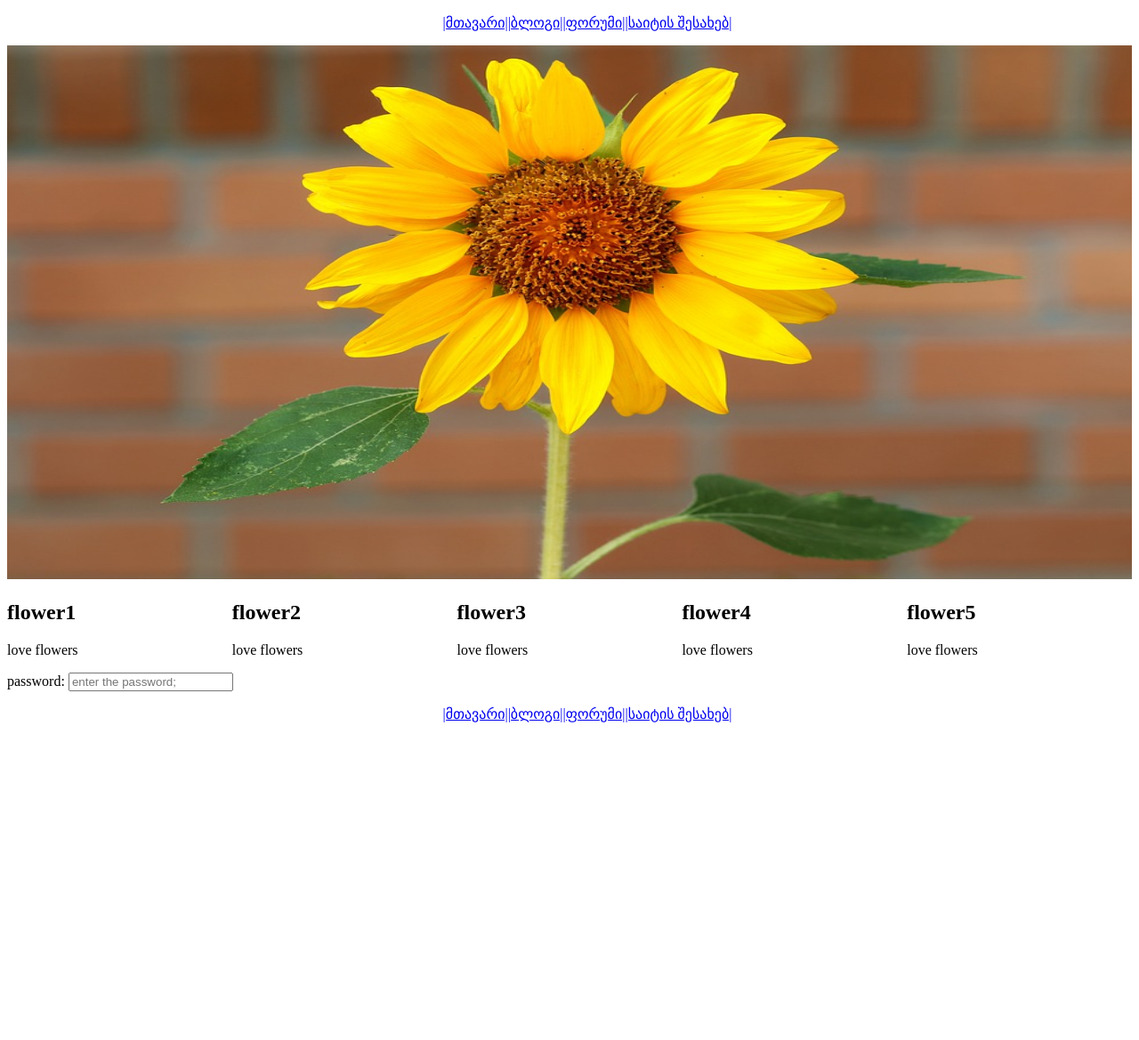
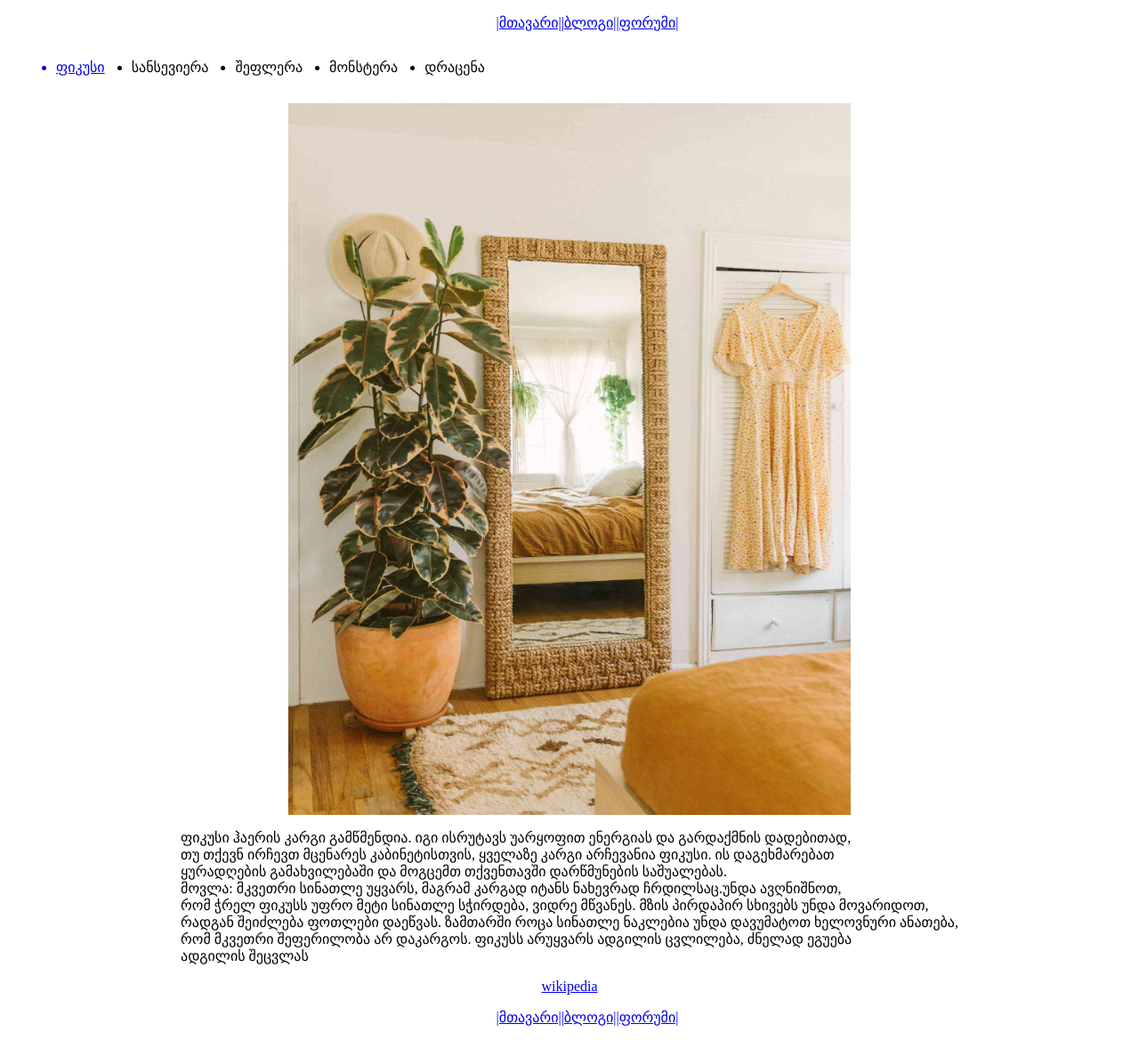
Before and after one commit to elenea3/html2, a plain HTML site: page blog.html in a window 1280 px wide. Shown: the whole page at 89% size. Before the commit the page ends 828 px from the top, so only its background shows below. Drawn offline with Linux system fonts and the light colour scheme.

Commit message:
nav teg using

```diff
--- a/blog.html
+++ b/blog.html
@@ -6,55 +6,63 @@
     <meta name="viewport" content="width=device-width, initial-scale=1.0">
     <title>Document</title>
 </head>
-<body>
+<body >
+    <header>
         <ul style ="list-style:none ; display:flex; justify-content: center;">
             <li><a href="index.html">|მთავარი|</a></li>
             <li><a href="blog.html">|ბლოგი|</a></li>
             <li><a href="forum.html">|ფორუმი|</a></li>
-        <li><a href="about.html">|საიტის შესახებ|</a></li>
+
         </ul>
-    <div>
-        <img src="\src\img\sunflowers.jfif" alt="sunflowers" style="width:100%; max-height:600px;"/>
+
+
+    </header>
+
+
+        <header>
+        <nav>
+            <ul style="display: flex; ">
+                <a href="#fikus" style="margin:15px ;" ><li >ფიკუსი</li></a>
+                <li style="margin:15px ;">სანსევიერა</li>
+                <li style="margin:15px ;">შეფლერა</li>
+                <li style="margin:15px ;">მონსტერა</li>
+                <li style="margin:15px ;">დრაცენა</li>
+            </ul>
+
+        </nav>
+    </header>
+    <div style="display:flex;justify-content:center;">
+        <img src="/src\img\fikus.jpeg" alt="fikus-photo" style="width:50%; height:800px;  "/>
 
 </div>
 
-    <div style = " display: flex; justify-content: center;">
-       <div style="width:20%;">
-         <h2> flower1 </h2>
-         <p>love flowers</p>
-        </div>
-       <div style="width:20%;">
-        <h2> flower2 </h2>
-        <p>love flowers</p>
-       </div>
-       <div style="width:20%;">
-         <h2> flower3 </h2>
-         <p>love flowers</p>
-        </div>
-       <div style="width:20%;">
-         <h2> flower4 </h2>
-         <p>love flowers</p>
-        </div>
-        <div style="width:20%;">
-            <h2> flower5 </h2>
-            <p>love flowers</p>
-           </div>
+
+      <p id="fikus" style="display: flex;justify-content: center;">ფიკუსი ჰაერის კარგი გამწმენდია. იგი ისრუტავს უარყოფით ენერგიას და გარდაქმნის დადებითად,<br>
+         თუ თქევნ ირჩევთ მცენარეს კაბინეტისთვის, ყველაზე კარგი არჩევანია ფიკუსი. ის დაგეხმარებათ <br>ყურადღების
+         გამახვილებაში და მოგცემთ თქვენთავში დარწმუნების საშუალებას.<br>
+           მოვლა:
+        მკვეთრი სინათლე უყვარს, მაგრამ კარგად იტანს ნახევრად ჩრდილსაც.უნდა ავღნიშნოთ, <br>
+        რომ ჭრელ ფიკუსს უფრო მეტი სინათლე სჭირდება, ვიდრე მწვანეს. მზის პირდაპირ სხივებს უნდა მოვარიდოთ,<br>
+         რადგან შეიძლება ფოთლები დაეწვას. ზამთარში როცა სინათლე ნაკლებია უნდა დავუმატოთ ხელოვნური
+         ანათება,<br> რომ მკვეთრი შეფერილობა არ დაკარგოს. ფიკუსს არუყვარს
+        ადგილის ცვლილება, ძნელად ეგუება<br> ადგილის შეცვლას </p>
+
+    <div id="wiki`">
+        <a  href="https://www.wikiwand.com/ka/%E1%83%A4%E1%83%98%E1%83%99%E1%83%A3%E1%83%A1%E1%83%98;" target="_blank" style="display: flex;justify-content: center;">wikipedia</a>
 
     </div>
 
-         <label>
-                password:
-            </label>
-            <input type="password" placeholder="enter the password;">
 
-            <footer>
+
+         <div><footer>
             <ul style="list-style:none ; display:flex; justify-content: center;"+>
             <li><a href="index.html">|მთავარი|</a></li>
             <li><a href="blog.html">|ბლოგი|</a></li>
             <li><a href="forum.html">|ფორუმი|</a></li>
-            <li><a href="about.html">|საიტის შესახებ|</a></li>
+
         </ul>
-         </footer>
+         </footer></div>
+
 
 
 
```
Also changed, not shown: about.html (deleted, +0 -63 lines), forum.html (+11 -32 lines), index.html (+29 -24 lines), src/img/84864672-ドラセナ.webp (added), src/img/85-14.jpg (deleted), src/img/ficus-elastique-plante-caoutchouc-dans-pot-fleurs-bleu-vif-grande-plante-interieur-larges-feuilles-vertes-plante-pot-maison-design-vectoriel-plat_223337-7998.webp (added), src/img/ficus.jpg (added), src/img/fikus.jpeg (added), src/img/fikusi.jpg (added), src/img/indoor plants.jpg (added), src/img/istockphoto-1058880856-1024x1024.jpg (added), src/img/monst.jpg (added), src/img/sanse.jpg (added), src/img/sansevieria.jpg (added), 2 more files. Lines whose indentation alone changed are shown as unchanged.
